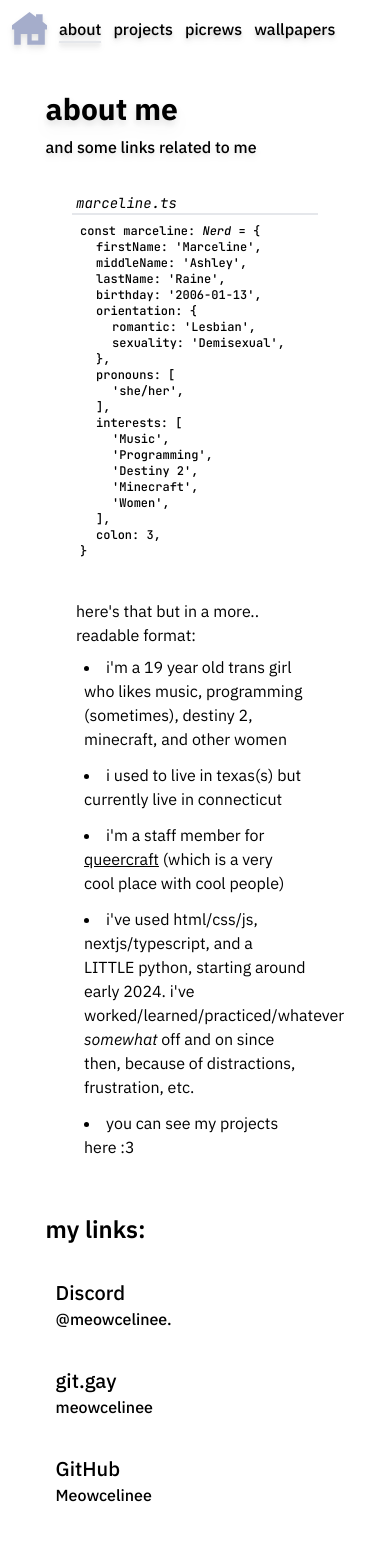
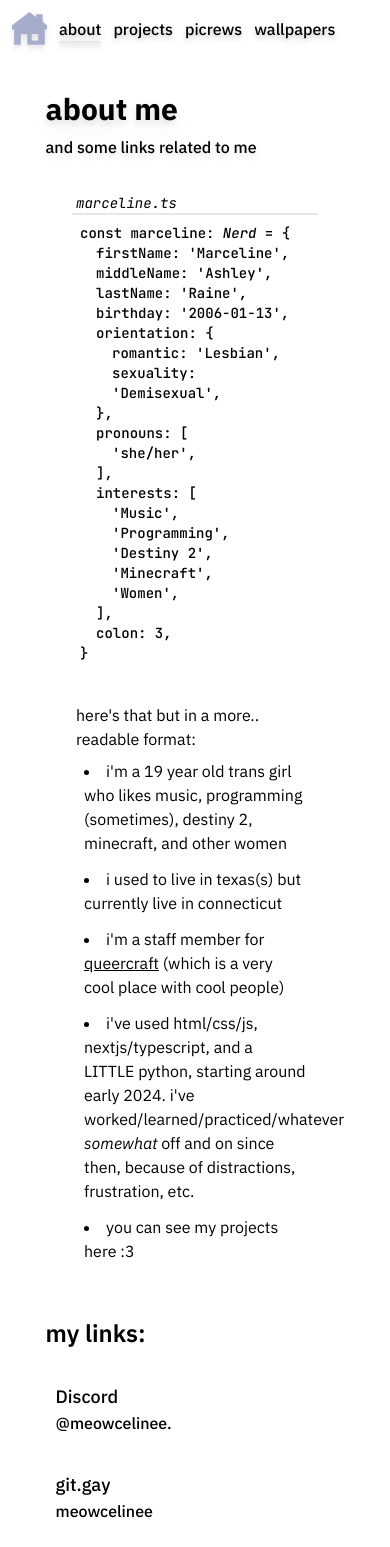
Before and after one commit to Meowcelinee/website, a Next.js app: page /about in a window 390 px wide. Shown: the top 1547 px of the page. Built offline with nearby package versions, Linux system fonts and the light colour scheme; a web font is replaced by a local one; what @catppuccin/tailwindcss would draw is missing.

Commit message:
fix font sizes

```diff
--- a/src/components/about_me/Codeblock.tsx
+++ b/src/components/about_me/Codeblock.tsx
@@ -10,7 +10,7 @@ export default function Codeblock() {
                 <div className='border-b-2 border-surface1 mb-2 text-subtext0 italic text-sm px-1'>
                     marceline.ts
                 </div>
-                <div className='font-medium md:text-sm text-xs px-2'>
+                <div className='font-medium text-sm px-2'>
                     <MarcelineTs />
                 </div>
             </div>
--- a/src/components/homepage/links.tsx
+++ b/src/components/homepage/links.tsx
@@ -9,10 +9,10 @@ export default function AboutLink(props: LinkItem) {
             target='_blank'
         >
             <div className='flex flex-col'>
-                <h3 className='md:text-2xl text-xl text-pink font-medium w-fit'>
+                <h3 className='md:text-xl text-lg text-pink font-medium w-fit'>
                     {props.name}
                 </h3>
-                <h2 className='md:text-lg text-subtext1 font-medium'>
+                <h2 className='md:text-lg text-subtext0 font-medium'>
                     {props.username}
                 </h2>
             </div>
@@ -20,10 +20,10 @@ export default function AboutLink(props: LinkItem) {
     ) : (
         <div className='bg-mantle border-2 border-transparent rounded-lg my-2 py-2 px-2 md:w-[49%] w-full'>
             <div className='flex flex-col'>
-                <h3 className='md:text-2xl text-xl font-medium w-fit'>
+                <h3 className='md:text-xl text-lg text-subtext1 font-medium w-fit'>
                     {props.name}
                 </h3>
-                <h2 className='md:text-lg text-subtext1 font-medium'>
+                <h2 className='md:text-lg text-subtext0 font-medium'>
                     {props.username}
                 </h2>
             </div>
```
